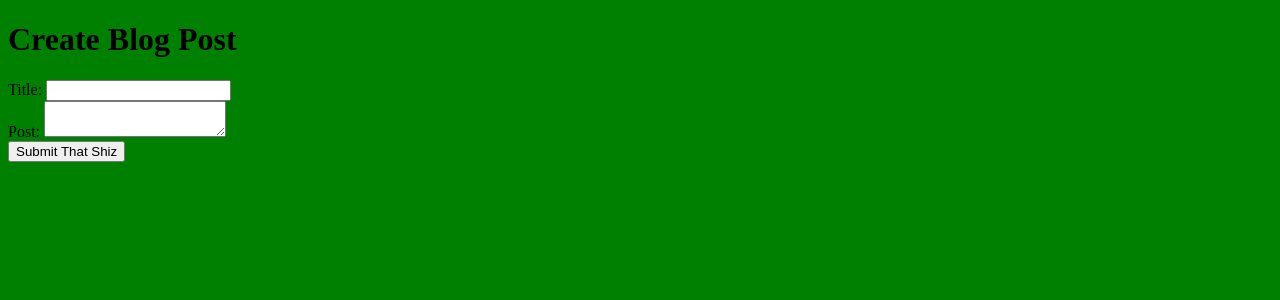
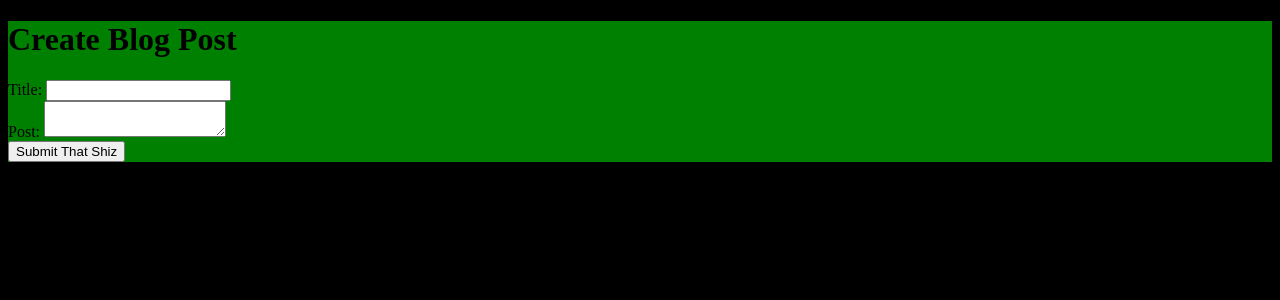
Before and after one commit to Xitrade/phpjournal, a PHP site: page /post.php in a window 1280 px wide. Shown: the top 300 px of the page. Run offline with PHP 8.4, Linux system fonts and the light colour scheme.

Commit message:
added code to make resolution for ipad

```diff
--- a/css/main.css
+++ b/css/main.css
@@ -1,9 +1,15 @@
 #ground{
 	background-color: green;
 }
-
+/*For IPhone*/
 @media (max-width: 320px){
 	html {
 		background-color: blue;
 	}
 }
+@media (min-width: 1024px){
+	html{
+		background-color: black;
+	}
+}
+/*For IPad*/
```
